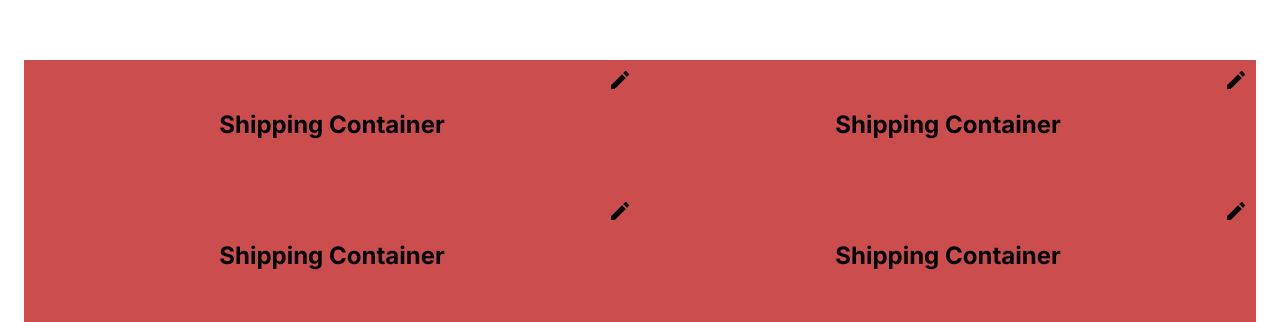
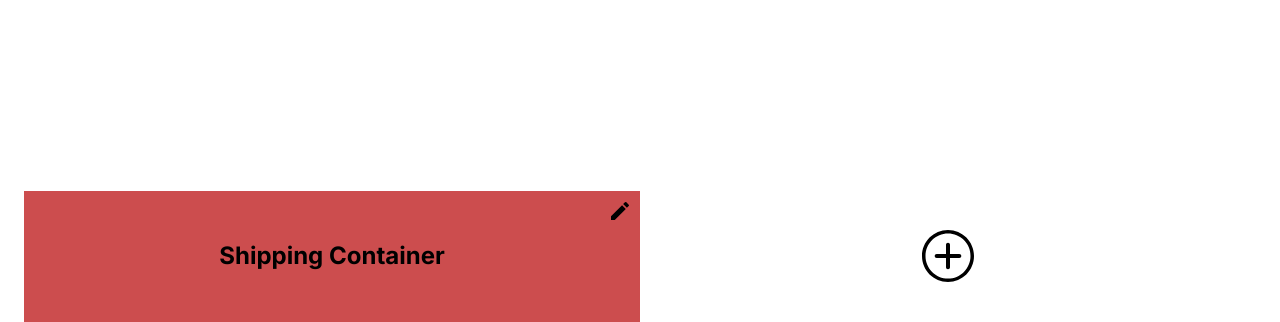
Before and after one commit to ollie-cook/shipping-container-storage, a Next.js app: page / in a window 1280 px wide. Shown: the part 478-800 px from the top of the page. Built offline with nearby package versions, Linux system fonts and the light colour scheme.

Commit message:
Testing cookie change on live version

```diff
--- /dev/null
+++ b/app/components/Grid/Grid.tsx
@@ -0,0 +1,68 @@
+'use client'
+
+import { useState, useEffect } from "react"
+import ShippingContainer from "../ShippingContainer"
+import { IoIosAddCircleOutline } from "react-icons/io";
+import Cookies from "js-cookie";
+
+export default function Grid() {
+  const [containers, setContainers] = useState([{id: 1, title: "Shipping Container", colour: "bg-[#cc4d4e]"}])
+
+  useEffect(() => {
+    if (Cookies.get('shipping-containers') == undefined) {
+      Cookies.set('shipping-containers', JSON.stringify(containers))
+      console.log('no cookies')
+    } else {
+      setContainers(JSON.parse(Cookies.get('shipping-containers') || ''))
+      console.log(JSON.parse(Cookies.get('shipping-containers') || ''))
+      console.log('cookies')
+    }
+  }, [])
+
+  useEffect(() => {
+    //set the cookie
+    console.log("containers updated")
+    console.log(containers)
+    Cookies.set('shipping-containers', JSON.stringify(containers))
+  }, [containers])
+
+  return (
+    <div className="min-h-screen grid grid-cols-10 content-end px-6">
+      {
+        containers.map(container => (
+          <ShippingContainer title={container.title} colour={container.colour} className="col-span-5" key={container.id} />
+        ))
+      }
+      <AddShippingContainer onClick={(value) => setContainers(value)} containers={containers} />
+    </div>
+  )
+}
+
+interface AddShippingContainerProps {
+  containers: any;
+  onClick: (containers: any) => void;
+}
+
+function AddShippingContainer(props: AddShippingContainerProps) {
+
+  const handleClick = (event: React.MouseEvent<HTMLButtonElement>) => {
+    event.preventDefault()
+    //Cookies.set('shipping-containers', 'test')
+
+    const newContainer = {
+      id: props.containers.length + 1,
+      title: "Shipping Container",
+      colour: "bg-[#cc4d4e]"
+    }
+
+    props.onClick([...props.containers, newContainer])
+  }
+
+  return (
+    <div className="w-full aspect-[4.7] flex justify-center items-center col-span-5">
+      <button onClick={handleClick}>
+        <IoIosAddCircleOutline className = "h-16 w-16" />
+      </button>
+    </div>
+  )
+}
--- /dev/null
+++ b/app/components/Grid/index.tsx
@@ -0,0 +1 @@
+export { default } from "./Grid"
--- a/app/components/ShippingContainer/ShippingContainer.tsx
+++ b/app/components/ShippingContainer/ShippingContainer.tsx
@@ -4,17 +4,19 @@ import { useState } from "react"
 import EditButton from "./components/EditButton"
 
 interface ShippingContainerProps {
+  title: string;
+  colour: string;
   className: string;
 }
 
 export default function ShippingContainer(props: ShippingContainerProps) {
-  const [title, setTitle] = useState("Shipping Container")
-  const [colour, setColour] = useState("bg-[#cc4d4e]")
+  const [title, setTitle] = useState(props.title)
+  const [colour, setColour] = useState(props.colour)
 
   return (
-    <button className={`w-full aspect-[4.7] relative ${props.className} ${colour}`}>
+    <div className={`flex items-center justify-center w-full aspect-[4.7] relative ${props.className} ${colour}`}>
       <EditButton title={title} setTitle={(value) => setTitle(value)} colour={colour} setColour={(value) => setColour(value)} />
       <h1 className="text-2xl font-bold">{title}</h1>
-    </button>
+    </div>
   )
 }
--- a/app/components/ShippingContainer/components/ColourPicker/ColourPicker.tsx
+++ b/app/components/ShippingContainer/components/ColourPicker/ColourPicker.tsx
@@ -36,7 +36,7 @@ function ColourOption(props: ColourOptionProps) {
   return (
     <button
       className={`h-6 aspect-square rounded-lg ${props.colour}`}
-      onClick={handleClick}
+      onClick={(event) => handleClick(event)}
     >
 
     </button>
--- a/app/page.tsx
+++ b/app/page.tsx
@@ -1,12 +1,9 @@
-import ShippingContainer from "./components/ShippingContainer";
+import Grid from "./components/Grid";
 
 export default function Home() {
   return (
-    <main className="min-h-screen grid grid-cols-10 content-end px-6">
-      <ShippingContainer className="col-span-5"/>
-      <ShippingContainer className="col-span-5"/>
-      <ShippingContainer className="col-span-5"/>
-      <ShippingContainer className="col-span-5"/>
+    <main>
+      <Grid />
     </main>
   );
 }
--- a/package.json
+++ b/package.json
@@ -12,6 +12,7 @@
     "@radix-ui/react-popover": "^1.0.7",
     "class-variance-authority": "^0.7.0",
     "clsx": "^2.1.0",
+    "js-cookie": "^3.0.5",
     "lucide-react": "^0.316.0",
     "next": "14.1.0",
     "react": "^18",
@@ -21,6 +22,7 @@
     "tailwindcss-animate": "^1.0.7"
   },
   "devDependencies": {
+    "@types/js-cookie": "^3.0.6",
     "@types/node": "^20",
     "@types/react": "^18",
     "@types/react-dom": "^18",
```
Also changed, not shown: 1 other file (tests, documents, lock files or other folders).
